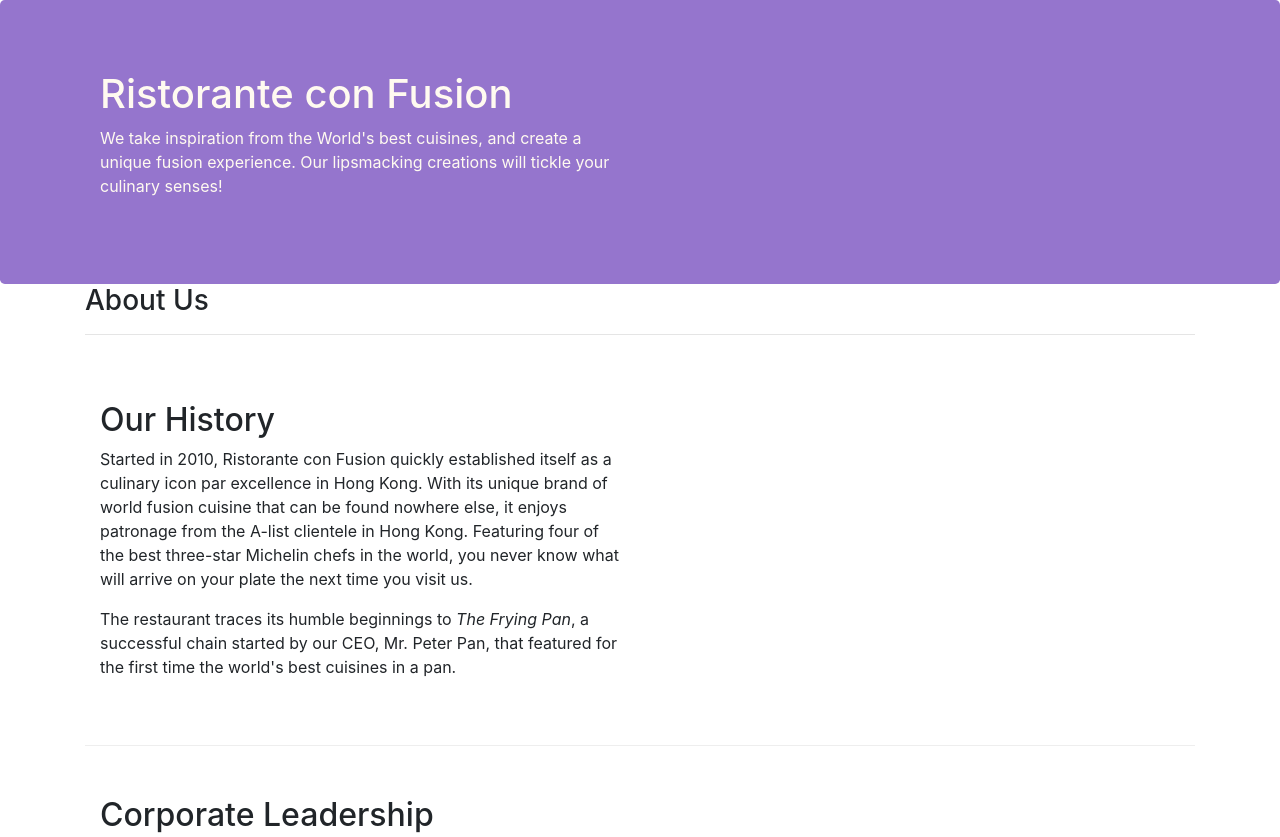
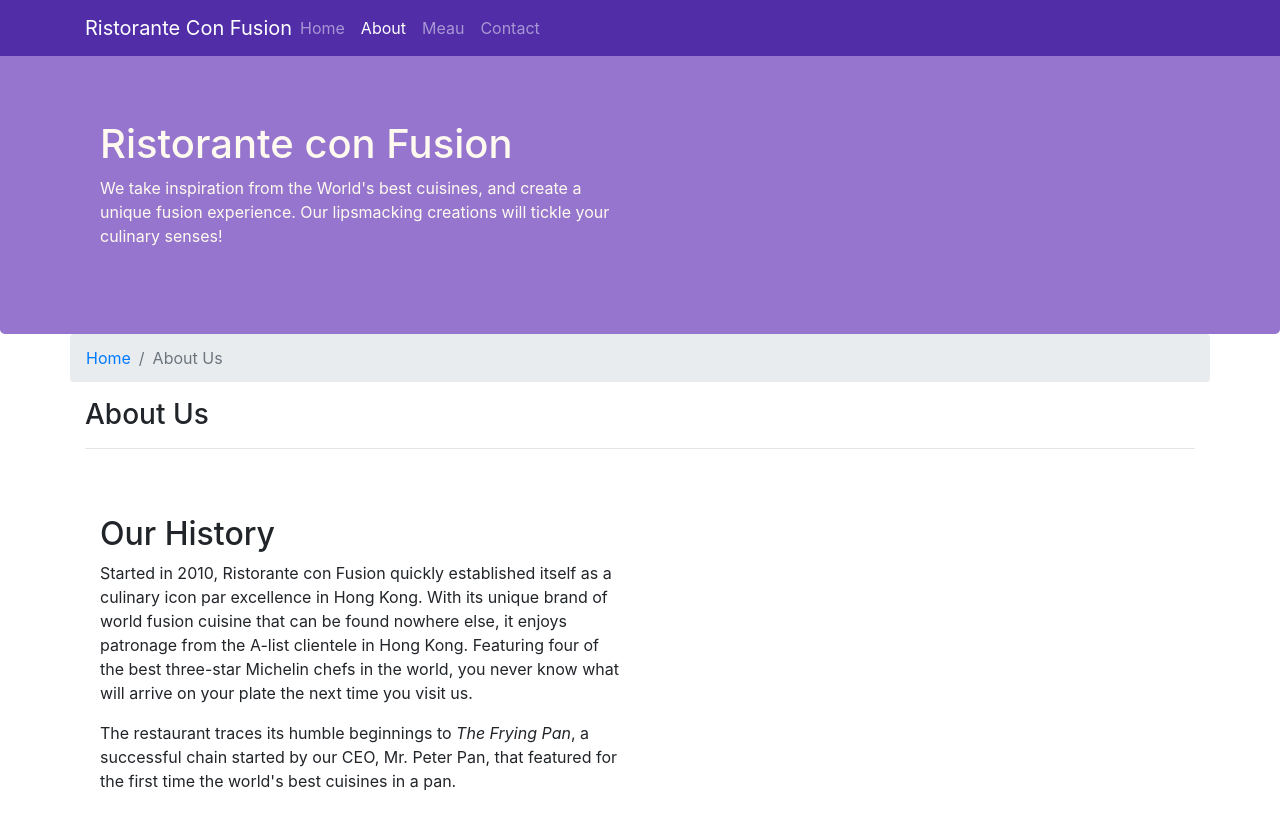
Before and after one commit to salstatice/coursera-bootstrap4, a website: page Bootstrap4/conFusion/aboutus.html in a window 1280 px wide. Shown: the top 837 px of the page. Drawn offline with nearby package versions, Linux system fonts and the light colour scheme.

Commit message:
feat: Navbar and breadcumbs

```diff
--- a/Bootstrap4/conFusion/aboutus.html
+++ b/Bootstrap4/conFusion/aboutus.html
@@ -15,7 +15,23 @@
 </head>
 
 <body>
+    <nav class="navbar navbar-dark navbar-expand-sm fixed-top">
+        <div class="container">
+            <button class="navbar-toggler" type="button" data-toggle="collapse" data-target="#Navbar">
+                <span class="navbar-toggler-icon"></span>
+            </button>
+            <a class="navbar-brand mr-auto" href=#>Ristorante Con Fusion</a>
+            <div class="collapse navbar-collapse" id="Navbar">
+                <ul class="navbar-nav mr-auto">
+                    <li class="nav-item"><a class="nav-link" href="./index.html">Home</a></li>
+                    <li class="nav-item active"><a class="nav-link" href="#html">About</a></li>
+                    <li class="nav-item"><a class="nav-link" href="#">Meau</a></li>
+                    <li class="nav-item"><a class="nav-link" href="#">Contact</a></li>
+                </ul>
+            </div>
 
+        </div>
+    </nav>
     <header class="jumbotron">
         <div class="container">
             <div class="row row-header">
@@ -31,6 +47,10 @@
 
     <div class="container">
         <div class="row">
+            <ol class="col-12 breadcrumb">
+                <li class="breadcrumb-item"><a href="./index.html">Home</a></li>
+                <li class="breadcrumb-item active">About Us</li>
+            </ol>
             <div class="col">
                <h3>About Us</h3>
                <hr>
@@ -70,7 +90,7 @@
                 <div class="col-4 offset-1 col-sm-2">
                     <h5>Links</h5>
                     <ul class="list-unstyled">
-                        <li><a href="#">Home</a></li>
+                        <li><a href="./index.html">Home</a></li>
                         <li><a href="#">About</a></li>
                         <li><a href="#">Menu</a></li>
                         <li><a href="#">Contact</a></li>
--- a/Bootstrap4/conFusion/css/styles.css
+++ b/Bootstrap4/conFusion/css/styles.css
@@ -27,3 +27,12 @@
     margin: 0px;
     color: #0f0f0f;
 }
+
+body {
+    padding: 50px 0px 0px 0px;
+    z-index: 0;
+}
+
+.navbar-dark {
+    background-color: #512DA8;
+}
```
Also changed, not shown: Bootstrap4/conFusion/index.html (+17 -1 lines).
